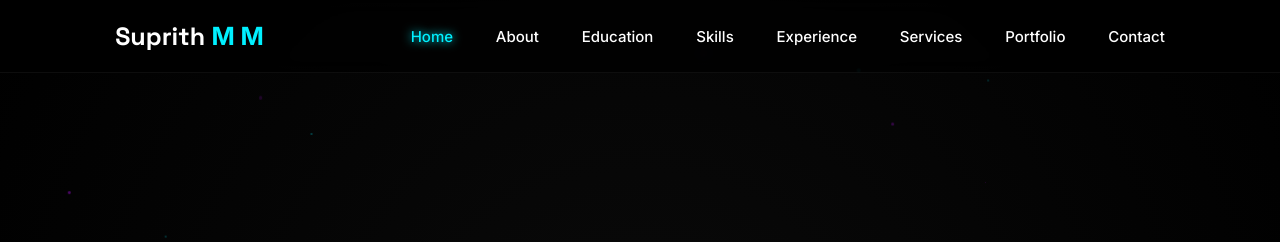
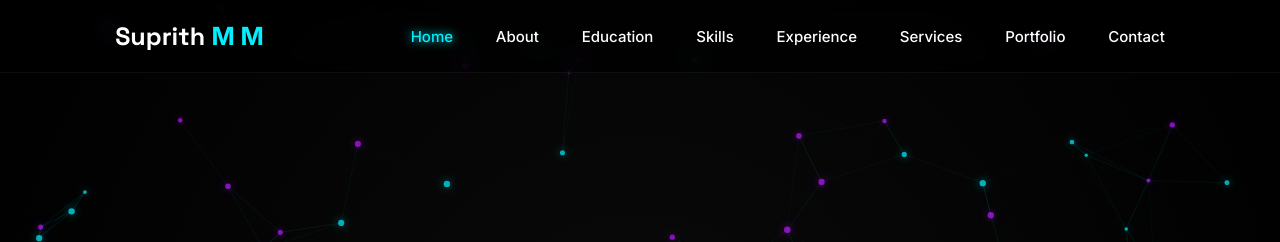
Before and after one commit to Suprith-3/personal-portfolio, a FastAPI app: page / in a window 1280 px wide. Shown: the top 242 px of the page. Run offline with FastAPI, Linux system fonts and the light colour scheme; some libraries are stand-ins or nearby versions.

Commit message:
Update portfolio: Canvas network animation, remove light mode, configure SMTP notifications

```diff
--- a/static/css/style.css
+++ b/static/css/style.css
@@ -5,6 +5,7 @@
     --bg-color: #000000;
     --second-bg-color: #0a0a0a;
     --text-color: #ffffff;
+    --desc-color: #cccccc;
     --main-color: #00f0ff; /* Electric Blue */
     --accent-color: #bc13fe; /* Neon Purple */
     --glass-bg: rgba(255, 255, 255, 0.05);
@@ -12,6 +13,8 @@
     --glow-shadow: 0 0 20px rgba(0, 240, 255, 0.5);
     --glow-shadow-accent: 0 0 20px rgba(188, 19, 254, 0.5);
 }
+
+
 
 * {
     margin: 0;
@@ -183,7 +186,7 @@ h1, h2, h3, h4, h5 {
     font-size: 1.6rem;
     line-height: 1.6;
     margin-bottom: 3rem;
-    color: #ccc;
+    color: var(--desc-color);
 }
 
 span.multiple-text {
@@ -325,7 +328,7 @@ span.multiple-text {
     font-size: 1.6rem;
     margin-bottom: 2rem;
     line-height: 1.7;
-    color: #ccc;
+    color: var(--desc-color);
 }
 
 /* Timeline (Education & Experience) */
@@ -388,7 +391,7 @@ span.multiple-text {
 
 .timeline-content p, .timeline-content ul {
     font-size: 1.5rem;
-    color: #bbb;
+    color: var(--desc-color);
     margin-top: 1rem;
     line-height: 1.6;
 }
@@ -471,7 +474,7 @@ span.multiple-text {
 
 .service-box p {
     font-size: 1.5rem;
-    color: #ccc;
+    color: var(--desc-color);
     line-height: 1.6;
 }
 
@@ -506,7 +509,7 @@ span.multiple-text {
 
 .portfolio-content p {
     font-size: 1.5rem;
-    color: #ccc;
+    color: var(--desc-color);
     margin-bottom: 2rem;
     line-height: 1.6;
     flex-grow: 1;
@@ -543,7 +546,7 @@ span.multiple-text {
     margin-bottom: 2rem;
     display: flex;
     align-items: center;
-    color: #ddd;
+    color: var(--desc-color);
 }
 
 .achievement-list li i {
@@ -570,7 +573,7 @@ span.multiple-text {
 
 .contact-info p {
     font-size: 1.6rem;
-    color: #ccc;
+    color: var(--desc-color);
     margin-bottom: 3rem;
     line-height: 1.6;
 }
@@ -589,7 +592,7 @@ span.multiple-text {
 }
 
 .contact-item a, .contact-item span {
-    color: #ddd;
+    color: var(--desc-color);
     transition: 0.3s;
 }
 
@@ -649,7 +652,7 @@ span.multiple-text {
 
 .footer-text p {
     font-size: 1.6rem;
-    color: #ccc;
+    color: var(--desc-color);
 }
 
 .footer-iconTop a {
--- a/static/js/main.js
+++ b/static/js/main.js
@@ -6,6 +6,8 @@ menuIcon.onclick = () => {
     menuIcon.classList.toggle('bx-x');
     navbar.classList.toggle('active');
 };
+
+
 
 // Scroll Sections Active Link
 let sections = document.querySelectorAll('section');
@@ -130,30 +132,140 @@ if (contactForm) {
     });
 }
 
-// Simple Particle Effect using JS to generate CSS shapes
-const particlesContainer = document.getElementById('particles');
-const particleCount = 50;
+// High-performance Canvas Constellation Background
+const canvas = document.getElementById('particles-canvas');
+const ctx = canvas.getContext('2d');
 
-for(let i = 0; i < particleCount; i++) {
-    let particle = document.createElement('div');
-    particle.style.position = 'absolute';
-    particle.style.width = Math.random() * 5 + 'px';
-    particle.style.height = particle.style.width;
-    particle.style.background = Math.random() > 0.5 ? 'var(--main-color)' : 'var(--accent-color)';
-    particle.style.borderRadius = '50%';
-    particle.style.opacity = Math.random() * 0.5;
-    particle.style.top = Math.random() * 100 + 'vh';
-    particle.style.left = Math.random() * 100 + 'vw';
+let particles = [];
+let mouse = { x: null, y: null, radius: 150 };
 
-    // Animate using GSAP
-    gsap.to(particle, {
-        y: `-${Math.random() * 100 + 50}vh`,
-        x: `${(Math.random() - 0.5) * 100}vw`,
-        duration: Math.random() * 10 + 10,
-        repeat: -1,
-        ease: "none",
-        delay: -Math.random() * 20
+// Resize Canvas
+function resizeCanvas() {
+    canvas.width = window.innerWidth;
+    canvas.height = window.innerHeight;
+    initParticles();
+}
+
+// Particle Class
+class Particle {
+    constructor() {
+        this.x = Math.random() * canvas.width;
+        this.y = Math.random() * canvas.height;
+        this.vx = (Math.random() - 0.5) * 1.0;
+        this.vy = (Math.random() - 0.5) * 1.0;
+        this.radius = Math.random() * 2 + 1.5;
+        this.color = Math.random() > 0.5 ? 'rgba(0, 240, 255, 0.7)' : 'rgba(188, 19, 254, 0.7)'; // Blue or Purple
+    }
+
+    update() {
+        // Move particle
+        this.x += this.vx;
+        this.y += this.vy;
+
+        // Bounce boundaries
+        if (this.x < 0 || this.x > canvas.width) this.vx *= -1;
+        if (this.y < 0 || this.y > canvas.height) this.vy *= -1;
+
+        // Mouse interaction (gentle attraction/repulsion)
+        if (mouse.x !== null && mouse.y !== null) {
+            let dx = mouse.x - this.x;
+            let dy = mouse.y - this.y;
+            let dist = Math.sqrt(dx * dx + dy * dy);
+            if (dist < mouse.radius) {
+                // Gentle push away
+                let force = (mouse.radius - dist) / mouse.radius;
+                this.x -= (dx / dist) * force * 1.5;
+                this.y -= (dy / dist) * force * 1.5;
+            }
+        }
+    }
+
+    draw() {
+        ctx.beginPath();
+        ctx.arc(this.x, this.y, this.radius, 0, Math.PI * 2);
+        ctx.fillStyle = this.color;
+        ctx.shadowBlur = 10;
+        ctx.shadowColor = this.color;
+        ctx.fill();
+        ctx.shadowBlur = 0; // Reset shadow for lines performance
+    }
+}
+
+// Initialize Particle Array
+function initParticles() {
+    particles = [];
+    const particleDensity = (canvas.width * canvas.height) / 10000;
+    const count = Math.min(Math.floor(particleDensity), 120); // Cap at 120 for performance
+    for (let i = 0; i < count; i++) {
+        particles.push(new Particle());
+    }
+}
+
+// Connect nearby particles with glowing lines
+function connectParticles() {
+    const connectionDist = 120;
+    for (let i = 0; i < particles.length; i++) {
+        for (let j = i + 1; j < particles.length; j++) {
+            let dx = particles[i].x - particles[j].x;
+            let dy = particles[i].y - particles[j].y;
+            let dist = Math.sqrt(dx * dx + dy * dy);
+
+            if (dist < connectionDist) {
+                // Line opacity falls off with distance
+                let alpha = (connectionDist - dist) / connectionDist * 0.15;
+                ctx.strokeStyle = `rgba(0, 240, 255, ${alpha})`;
+                ctx.lineWidth = 1.0;
+                ctx.beginPath();
+                ctx.moveTo(particles[i].x, particles[i].y);
+                ctx.lineTo(particles[j].x, particles[j].y);
+                ctx.stroke();
+            }
+        }
+
+        // Draw connections to the mouse as well
+        if (mouse.x !== null && mouse.y !== null) {
+            let dx = particles[i].x - mouse.x;
+            let dy = particles[i].y - mouse.y;
+            let dist = Math.sqrt(dx * dx + dy * dy);
+            if (dist < mouse.radius) {
+                let alpha = (mouse.radius - dist) / mouse.radius * 0.25;
+                ctx.strokeStyle = `rgba(188, 19, 254, ${alpha})`; // Purple lines to cursor
+                ctx.lineWidth = 1.2;
+                ctx.beginPath();
+                ctx.moveTo(particles[i].x, particles[i].y);
+                ctx.lineTo(mouse.x, mouse.y);
+                ctx.stroke();
+            }
+        }
+    }
+}
+
+// Animation Loop
+function animate() {
+    ctx.clearRect(0, 0, canvas.width, canvas.height);
+
+    particles.forEach(p => {
+        p.update();
+        p.draw();
     });
 
-    particlesContainer.appendChild(particle);
+    connectParticles();
+    requestAnimationFrame(animate);
 }
+
+// Event Listeners
+window.addEventListener('resize', resizeCanvas);
+
+window.addEventListener('mousemove', (e) => {
+    mouse.x = e.clientX;
+    mouse.y = e.clientY;
+});
+
+window.addEventListener('mouseleave', () => {
+    mouse.x = null;
+    mouse.y = null;
+});
+
+// Run Constellation Effect
+resizeCanvas();
+animate();
--- a/templates/index.html
+++ b/templates/index.html
@@ -20,7 +20,7 @@
 </head>
 
 <body>
-    <div class="particles" id="particles"></div>
+    <canvas class="particles" id="particles-canvas"></canvas>
     <div class="cursor-glow"></div>
 
     <!-- Header / Nav -->
```
